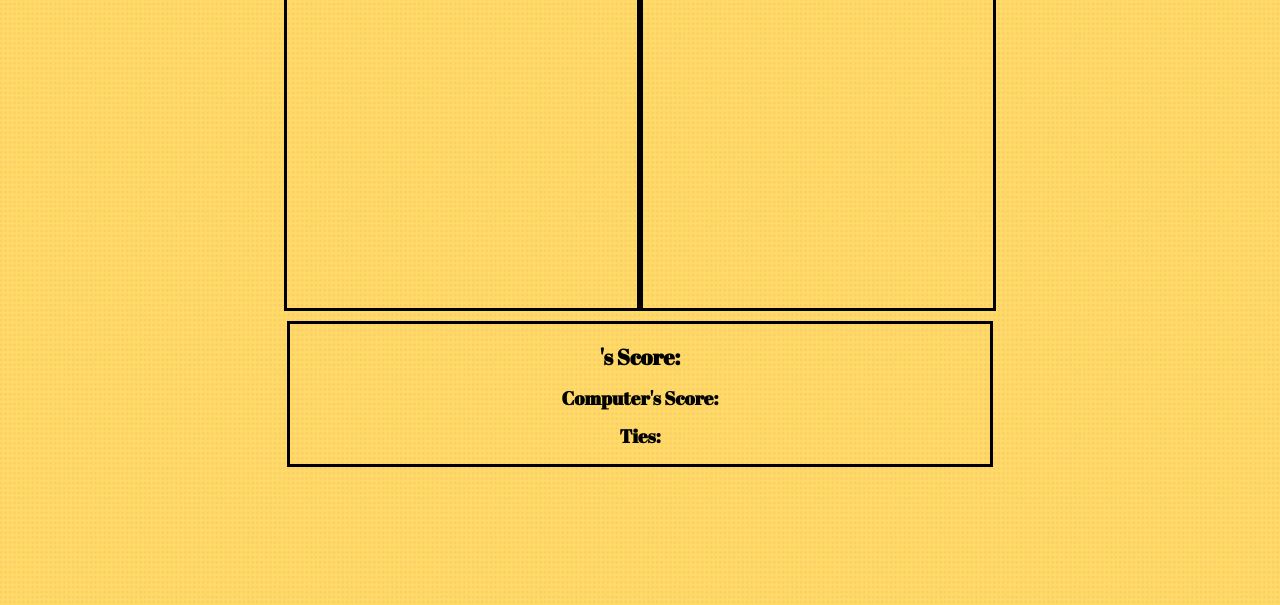
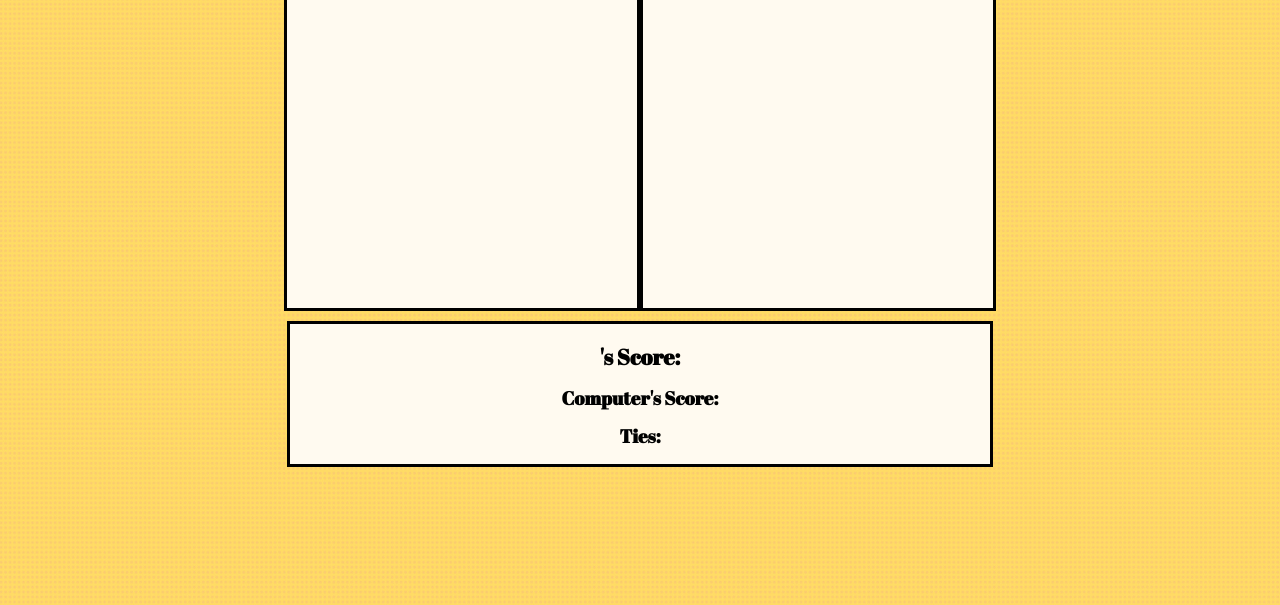
Before and after one commit to hegratrix/rock-paper-scissors, a plain HTML site: page game.html in a window 1280 px wide. Shown: the part 195-800 px from the top of the page. Drawn offline with Linux system fonts and the light colour scheme.

Commit message:
score and image background colors

```diff
--- a/style.css
+++ b/style.css
@@ -25,6 +25,7 @@ h2 {
     height: 375px;
     width: 350px;
     float: left;
+    background: floralwhite;
 }
 
 #playPic, #compPic {
@@ -39,6 +40,7 @@ h2 {
     width: 700px;
     margin-left: auto;
     margin-right: auto;
+    background: floralwhite;
 }
 
 li {
```
